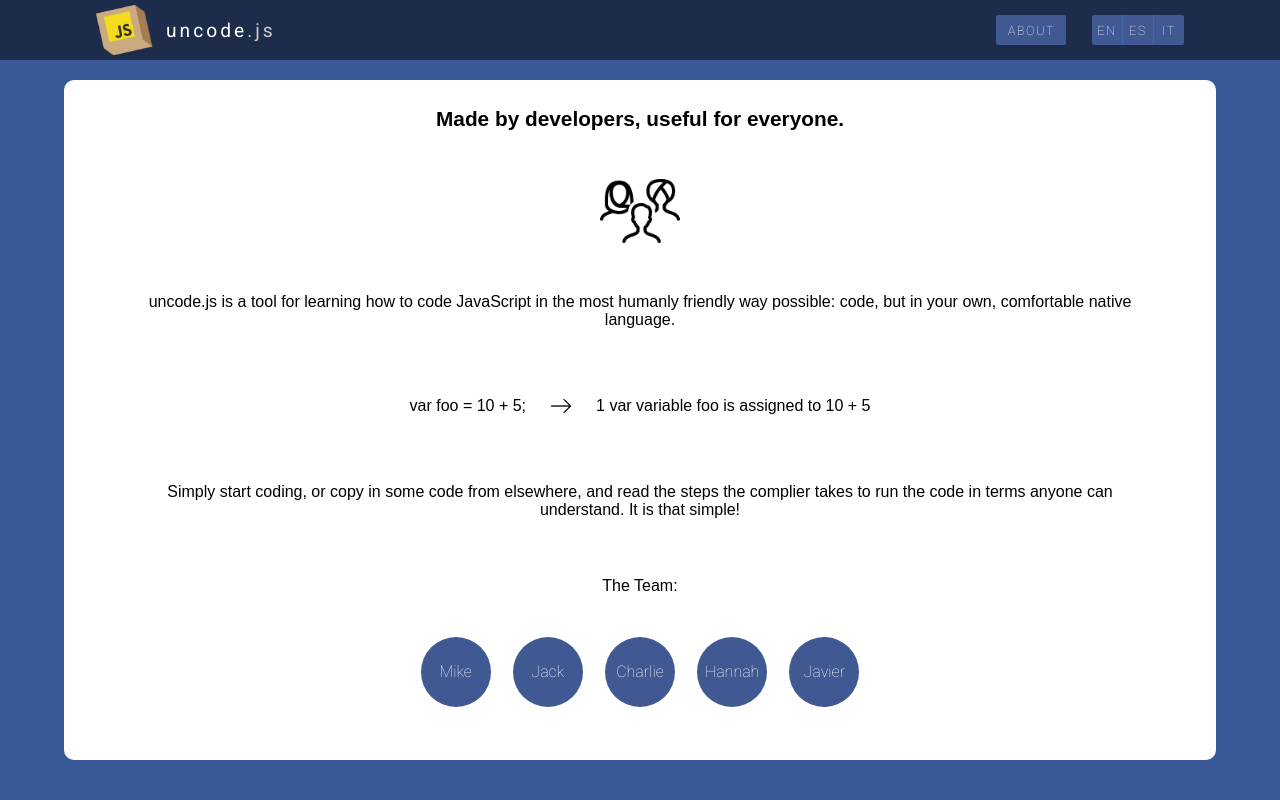
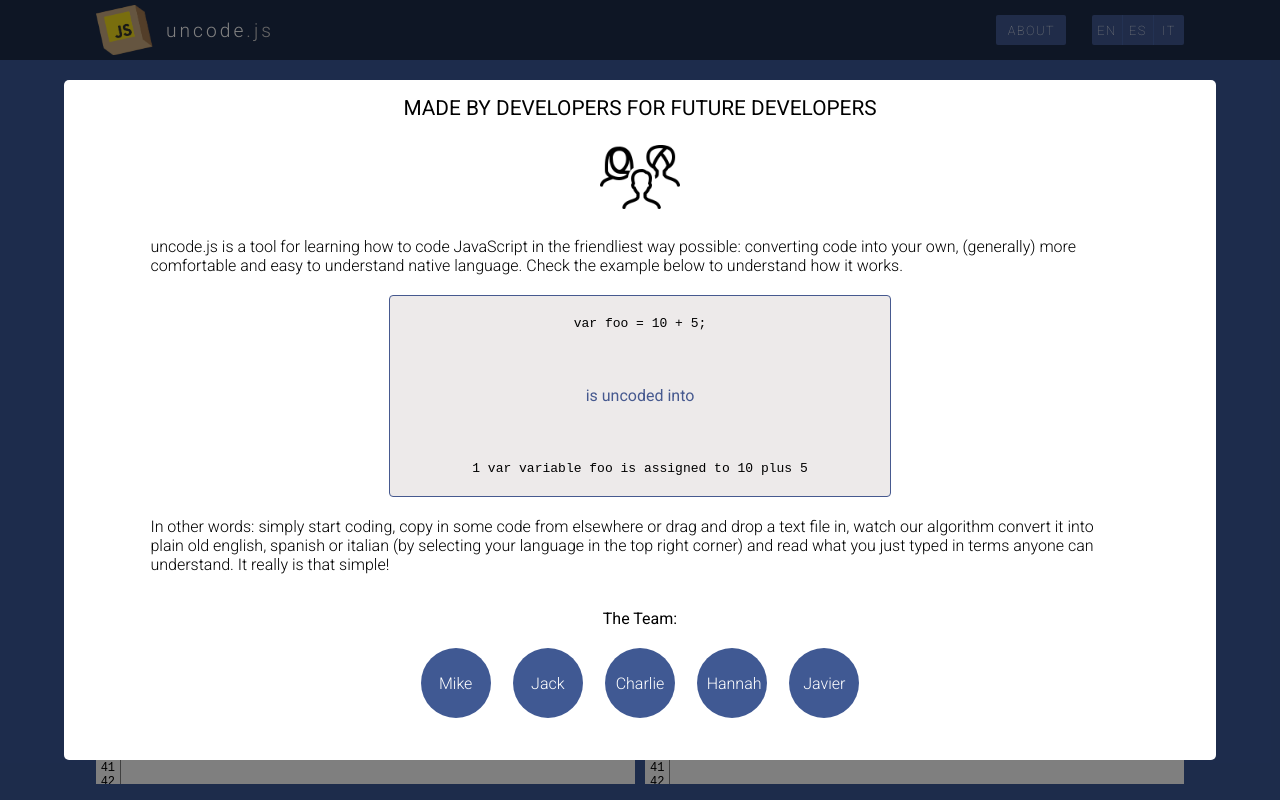
Before and after one commit to cboyce183/dc1.0-s-v1.0.0, a React (Create React App) app in the folder uncode/: page / in a window 1280 px wide. Both pictures are taken after a click on the element "ABOUT". Built offline with nearby package versions, Linux system fonts and the light colour scheme; no server answers.

Commit message:
refactor: About component + about re-styling

```diff
--- /dev/null
+++ b/uncode/src/About.js
@@ -0,0 +1,82 @@
+import React, { Component } from 'react';
+import ReactFileReader from 'react-file-reader';
+import Dropzone from 'react-dropzone';
+
+import { LogoAnim } from './logo/logo-anim';
+
+import SocketIoClient from 'socket.io-client';
+
+import './App.css';
+const _ = require('lodash');
+
+class About extends Component {
+  state = {
+    aboutFlag: false,
+  }
+
+  //=============================================== REDERING
+
+  renderTeam = () => {
+    let arr = [{name:'Charlie', url:'https://github.com/cboyce183'},{name:'Hannah', url:'https://github.com/redspanner'},{name:'Mike',url:'https://github.com/MPastorMeseguer'},{name:'Javier', url:'https://github.com/moranlemusj'},{name:'Jack',url:'https://github.com/vidocco'}]
+    arr = _.shuffle(arr);
+    return arr.map( el => {
+      return (
+        <a href={el.url} style={{textDecoration:'none'}}>
+          <div style={{padding:'5px',width:'60px',height:'60px',borderRadius:'35px', backgroundColor:'rgb(64,89,147)',display:'flex',justifyContent:'space-around',alignItems:'center'}}>
+            <p style={{fontFamily: 'Roboto', fontWeight: '300', color: 'white', textAlign: 'center'}}>{el.name}</p>
+          </div>
+        </a>
+      )
+    })
+  }
+
+  render() {
+    return this.props.display ? (
+        <div>
+          <div className="Overlay" onClick={this.props.handleDisplay}>
+          </div>
+          <div className="about-container">
+            <h1 className="about-title">MADE BY DEVELOPERS FOR FUTURE DEVELOPERS</h1>
+            <img
+              alt="image"
+              src={require('./assets/icons8-multicultural-people-100.png')}
+              style={{height:'80px'}}/>
+            <h3 className="about-text">
+              uncode.js is a tool for learning how to code JavaScript in the friendliest
+              way possible: converting code into your own, (generally) more comfortable
+              and easy to understand native language. Check the example below to understand
+              how it works.
+            </h3>
+            <div style={{
+              display: 'flex',
+              flexDirection: 'column',
+              justifyContent: 'space-around',
+              border: '1px solid #46598F',
+              borderRadius: '4px',
+              width: '500px',
+              height: '200px',
+              backgroundColor: '#edeaea'
+            }}>
+              <code>var foo = 10 + 5;</code>
+              <p style={{color: '#46598F', width: '100%', textAlign: 'center', fontWeight: '400'}}>is uncoded into</p>
+              <code>1 var variable foo is assigned to 10 plus 5</code>
+            </div>
+            <h3 className="about-text">
+              In other words: simply start coding, copy in some code from elsewhere or
+              drag and drop a text file in, watch our algorithm convert it into plain old
+              english, spanish or italian (by selecting your language in the top right corner)
+              and read what you just typed in terms anyone can understand.
+              It really is that simple!</h3>
+            <h3 className="about-text" style={{textAlign: 'center', fontWeight: '400'}}>The Team: </h3>
+            <div style={{display:'flex', flexFlow:'row nowrap',justifyContent:'space-around', paddingBottom:'5vh', width:'40%'}}>
+              {this.renderTeam()}
+            </div>
+          </div>
+        </div>
+    ) : (
+      ''
+    );
+  }
+}
+
+export default About;
--- a/uncode/src/App.css
+++ b/uncode/src/App.css
@@ -6,6 +6,18 @@ body {
 .App {
   text-align: center;
   height: 100vh;
+}
+
+p, h1, h3 {
+  font-family: 'Roboto';
+}
+p, h3 {
+  font-weight: 300;
+  text-align: left;
+  width: 85%;
+}
+h1 {
+  font-weight: 400;
 }
 
 .Explanation {
@@ -188,6 +200,12 @@ textarea {
   height: 50px;
   border: solid white 1px;
 }
+
+@keyframes aboutFader {
+  0% { opacity: 0;}
+  100% { opacity: 1;}
+}
+
 .about-container {
   position: absolute;
   width: 90vw;
@@ -197,19 +215,15 @@ textarea {
   margin-top:10vh;
   margin-bottom:5vh;
   background-color: white;
-  border-radius: 10px;
+  border-radius: 5px;
+  z-index: 3;
 
   display: flex;
   flex-direction: column;
   align-items: center;
   justify-content: space-around;
 
-  animation: aboutFader 0.4s ease;
-}
-
-@keyframes aboutFader {
-  0% { transform: scale(0);}
-  100% { transform: scale(1);}
+  animation: aboutFader 0.1s ease;
 }
 
 .about-title {
@@ -217,7 +231,31 @@ textarea {
 }
 .about-text {
   font-size: 1.0em;
-  font-weight: lighter;
-  padding-left: 5vw;
-  padding-right: 5vw;
 }
+
+.Overlay {
+  background-color: rgba(0,0,0,0.5);
+  position: absolute;
+  width: 100%;
+  height: 100%;
+  z-index: 2;
+  animation: aboutFader 0.5s ease;
+}
+
+.TabSelector {
+  display: flex;
+  width: 140px;
+}
+
+.Tab {
+  font-family: 'Roboto';
+  font-weight: 300;
+  line-height: 29px;
+  height: 30px;
+  width:70px;
+  background-color: grey;
+}
+
+.Selected {
+  background-color: white;
+}
--- a/uncode/src/App.js
+++ b/uncode/src/App.js
@@ -7,11 +7,10 @@ import { LogoAnim } from './logo/logo-anim';
 import SocketIoClient from 'socket.io-client';
 
 import Text from './Text';
+import About from './About';
 
 import './App.css';
 const _ = require('lodash');
-
-//2 spanish, 3 italian
 
 class App extends Component {
 
@@ -70,42 +69,12 @@ class App extends Component {
     this.setState({aboutFlag:!this.state.aboutFlag})
   }
 
-  renderTeam = () => {
-    let arr = [{name:'Charlie', url:'https://github.com/cboyce183'},{name:'Hannah', url:'https://github.com/redspanner'},{name:'Mike',url:'https://github.com/MPastorMeseguer'},{name:'Javier', url:'https://github.com/moranlemusj'},{name:'Jack',url:'https://github.com/vidocco'}]
-    arr = _.shuffle(arr);
-    return arr.map( el => {
-      return (
-        <a href={el.url} style={{textDecoration:'none'}}>
-          <div style={{padding:'5px',width:'60px',height:'60px',borderRadius:'35px', backgroundColor:'rgb(64,89,147)',display:'flex',justifyContent:'space-around',alignItems:'center'}}>
-            <p style={{fontFamily: 'Roboto', fontWeight: 'lighter', color: 'white'}}>{el.name}</p>
-          </div>
-        </a>
-      )
-    })
-  }
-
-  renderAboutWindow = () => {
-    if (this.state.aboutFlag) return (
-      <div className="about-container" onClick={this.handleAboutClick}>
-        <h1 className="about-title">Made by developers, useful for everyone.</h1>
-        <img src={require('./assets/icons8-multicultural-people-100.png')} style={{height:'80px'}}/>
-        <h3 className="about-text">uncode.js is a tool for learning how to code JavaScript in the most humanly friendly way possible: code, but in your own, comfortable native language.</h3>
-        <div style={{display: 'flex', flexFlow: 'row nowrap', alignItems: 'center', justifyContent: 'space-around'}}>
-          <p style={{fontFamily: 'Courier New, monospace;'}}>var foo = 10 + 5;</p>
-          <img src={require('./assets/icons8-right-100.png')} style={{height:'30px', padding: '20px'}}/>
-          <p>1 var variable foo is assigned to 10 + 5</p>
-        </div>
-        <h3 className="about-text">Simply start coding, or copy in some code from elsewhere, and read the steps the complier takes to run the code in terms anyone can understand. It is that simple!</h3>
-        <h3 className="about-text">The Team: </h3>
-        <div style={{display:'flex', flexFlow:'row nowrap',justifyContent:'space-around', paddingBottom:'5vh', width:'40%'}}>{this.renderTeam()}</div>
-      </div>
-    )
-  }
-
   render() {
     return (
       <div className="App">
-        {this.renderAboutWindow()}
+        <About
+          display={this.state.aboutFlag}
+          handleDisplay={this.handleAboutClick.bind(this)}/>
         <nav className="Header">
           <div className="MaxWidth">
             <LogoAnim />
@@ -141,6 +110,12 @@ class App extends Component {
                 <button className="">Upload</button>
               </ReactFileReader>
             </Dropzone> */}
+            <div className="TabSelector">
+              <div
+                className="Tab Selected">editor</div>
+              <div
+                className="Tab">upload</div>
+            </div>
             <div className="Form">
               <Text
                 func={this.handleTextChange.bind(this)}
```
